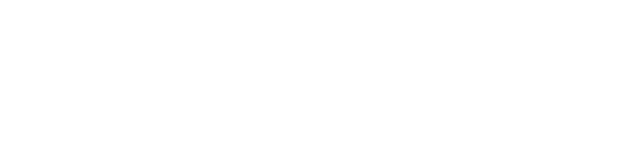
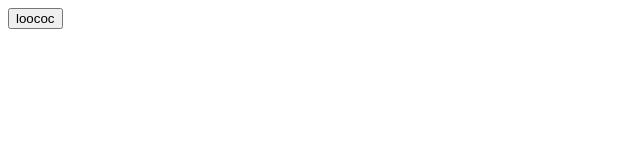
Before and after one commit to hernanpadilla1997/CursoLvl, a plain HTML site: page index.html in a window 1280 px wide. Shown: the whole page, without its empty margins (0-640 px from the left). Drawn offline with Linux system fonts and the light colour scheme.

Commit message:
agregué botón

```diff
--- a/index.html
+++ b/index.html
@@ -7,7 +7,9 @@
     <title>Document</title>
 </head>
 <body>
-
+    <button>
+        loococ
+    </button>
 
 </body>
 </html>
```
